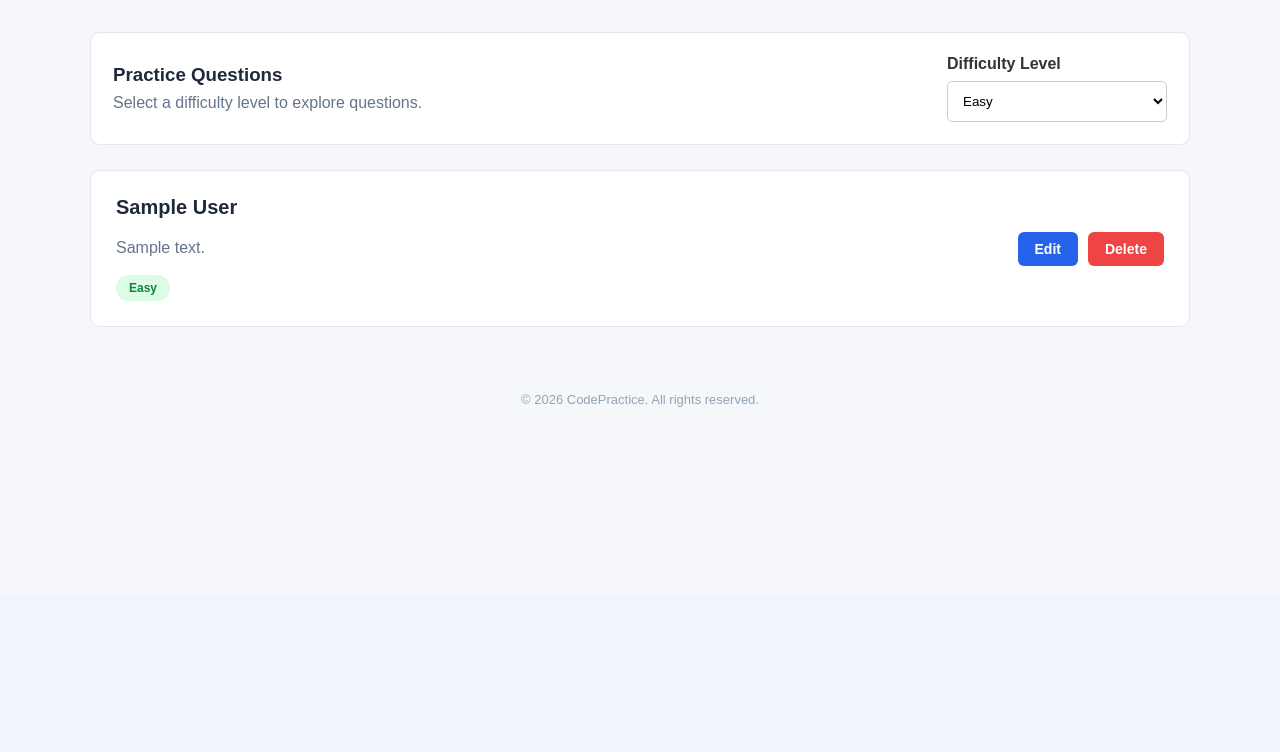
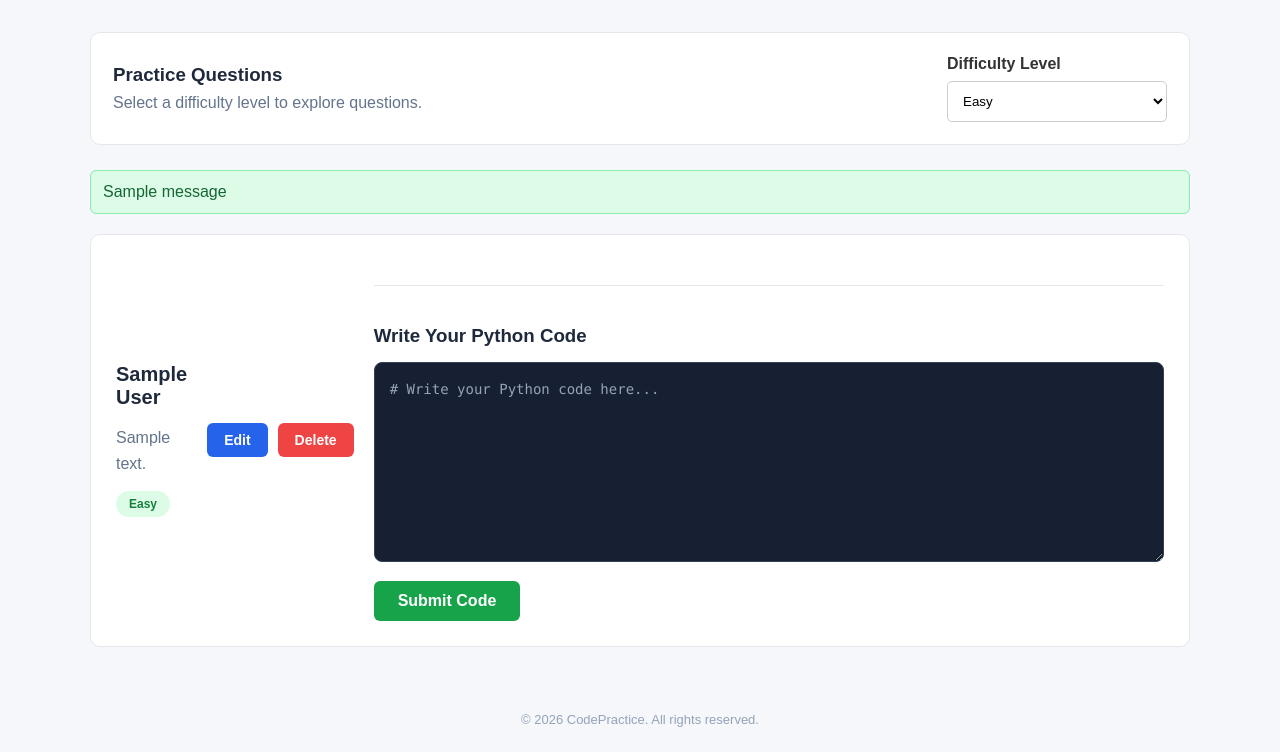
Before and after one commit to AwareHarshal5057/online--coding, a Django app: page /accounts/coding/ in a window 1280 px wide. Shown: the part 205-957 px from the top of the page. Before the commit the page ends 612 px from the top, so only its background shows below. Run offline with Django 5.2, Linux system fonts and the light colour scheme; a user stored in the database is signed in; tables that the repository leaves empty hold one stand-in row (values such as "Sample post"); one stand-in notice (Sample message) is shown.

Commit message:
new file

```diff
--- a/accounts/models.py
+++ b/accounts/models.py
@@ -29,3 +29,23 @@ class CodingQuestion(models.Model):
 
     def __str__(self):
         return self.title
+
+
+
+class CodeSubmission(models.Model):
+    student = models.ForeignKey(
+        'auth.User',
+        on_delete=models.CASCADE
+    )
+
+    question = models.ForeignKey(
+        CodingQuestion,
+        on_delete=models.CASCADE
+    )
+
+    submitted_code = models.TextField()
+
+    submitted_at = models.DateTimeField(auto_now_add=True)
+
+    def __str__(self):
+        return f"{self.student.username} - {self.question.title}"
--- a/accounts/static/accounts/css/style.css
+++ b/accounts/static/accounts/css/style.css
@@ -671,3 +671,60 @@ footer {
         box-sizing: border-box;
     }
 }
+
+
+
+
+/* Python Code Editor */
+
+.python-editor {
+    width: 100%;
+    margin-top: 25px;
+    padding-top: 20px;
+    border-top: 1px solid #e5e7eb;
+}
+
+.python-editor h3 {
+    color: #1e293b;
+    margin-bottom: 15px;
+}
+
+.python-code-input {
+    width: 100%;
+    min-height: 200px;
+    padding: 15px;
+    box-sizing: border-box;
+    background: #172033;
+    color: #e2e8f0;
+    border: 1px solid #334155;
+    border-radius: 8px;
+    font-family: Consolas, monospace;
+    font-size: 14px;
+    line-height: 1.6;
+    resize: vertical;
+}
+
+.python-code-input:focus {
+    outline: none;
+    border-color: #3b82f6;
+}
+
+.python-code-input::placeholder {
+    color: #94a3b8;
+}
+
+.submit-code-btn {
+    width: auto;
+    margin-top: 15px;
+    padding: 11px 24px;
+    background: #16a34a;
+    color: white;
+    border: none;
+    border-radius: 6px;
+    font-weight: bold;
+    cursor: pointer;
+}
+
+.submit-code-btn:hover {
+    background: #15803d;
+}
--- a/accounts/templates/accounts/coding.html
+++ b/accounts/templates/accounts/coding.html
@@ -66,6 +66,14 @@
 
         </section>
 
+        {% if messages %}
+            {% for message in messages %}
+                <div class="submission-message">
+                    {{ message }}
+                </div>
+            {% endfor %}
+        {% endif %}
+
         <section class="questions-list">
 
             {% for q in questions %}
@@ -104,13 +112,47 @@
 
                     </div>
 
+                    <!-- Python Code Editor -->
+
+                    <div class="python-editor">
+
+                        <h3>Write Your Python Code</h3>
+
+                        <form method="POST" action="{% url 'coding' %}">
+
+                            {% csrf_token %}
+
+                            <input type="hidden"
+                                   name="question_id"
+                                   value="{{ q.id }}">
+
+                            <input type="hidden"
+                                   name="difficulty"
+                                   value="{{ selected_difficulty }}">
+
+                            <textarea
+                                name="submitted_code"
+                                class="python-code-input"
+                                placeholder="# Write your Python code here..."
+                                required></textarea>
+
+                            <button type="submit" class="submit-code-btn">
+                                Submit Code
+                            </button>
+
+                        </form>
+
+                    </div>
+
                 </div>
 
             {% empty %}
 
                 <div class="empty-questions">
                     <h3>No Questions Available</h3>
+
                     <p>There are no questions for this difficulty level.</p>
+
                     <a href="{% url 'add_question' %}" class="add-question-btn">
                         Add Your First Question
                     </a>
--- a/accounts/views.py
+++ b/accounts/views.py
@@ -1,10 +1,13 @@
-from django.shortcuts import render, redirect
+
+from django.shortcuts import render, redirect, get_object_or_404
 from django.contrib.auth.forms import UserCreationForm, AuthenticationForm
-from django.contrib.auth import login
+from django.contrib.auth import login, logout
 from django.contrib import messages
 from django.contrib.auth.decorators import login_required
-from django.contrib.auth import logout
-from .models import CodingQuestion
+from django.urls import reverse
+
+from .models import CodingQuestion, CodeSubmission
+
 
 def register(request):
     if request.method == "POST":
@@ -33,26 +36,60 @@ def login_view(request):
 
     return render(request, "accounts/login.html", {"form": form})
 
+
 @login_required
 def home(request):
-    return render(request,"accounts/home.html")
+    return render(request, "accounts/home.html")
+
 
 @login_required
 def logout_view(request):
     if request.method == "POST":
-
         logout(request)
         return redirect("login")
+
     return redirect("home")
 
 
 @login_required
 def coding(request):
 
-    difficulty = request.GET.get("difficulty", "Easy")
+    difficulty = request.GET.get(
+        "difficulty",
+        request.POST.get("difficulty", "Easy")
+    )
 
     if difficulty not in ["Easy", "Medium", "Hard"]:
         difficulty = "Easy"
+
+    if request.method == "POST":
+
+        question_id = request.POST.get("question_id")
+        submitted_code = request.POST.get("submitted_code")
+
+        if not question_id or not submitted_code or not submitted_code.strip():
+            messages.error(request, "Please write your Python code first.")
+
+        else:
+            question = get_object_or_404(
+                CodingQuestion,
+                id=question_id
+            )
+
+            CodeSubmission.objects.create(
+                student=request.user,
+                question=question,
+                submitted_code=submitted_code
+            )
+
+            messages.success(
+                request,
+                "Your code has been submitted successfully!"
+            )
+
+        return redirect(
+            f"{reverse('coding')}?difficulty={difficulty}"
+        )
 
     questions = CodingQuestion.objects.filter(
         difficulty=difficulty
@@ -72,12 +109,11 @@ def add_question(request):
         difficulty = request.POST.get("difficulty")
 
         if title and description and difficulty:
-            question = CodingQuestion(
+            CodingQuestion.objects.create(
                 title=title,
                 description=description,
                 difficulty=difficulty
             )
-            question.save()
 
             messages.success(request, "Question added successfully!")
             return redirect("coding")
@@ -89,7 +125,7 @@ def add_question(request):
 
 @login_required
 def edit_question(request, id):
-    question = CodingQuestion.objects.get(id=id)
+    question = get_object_or_404(CodingQuestion, id=id)
 
     if request.method == "POST":
         question.title = request.POST.get("title")
@@ -108,7 +144,7 @@ def edit_question(request, id):
 
 @login_required
 def delete_question(request, id):
-    question = CodingQuestion.objects.get(id=id)
+    question = get_object_or_404(CodingQuestion, id=id)
 
     if request.method == "POST":
         question.delete()
```
Also changed, not shown: accounts/migrations/0003_codesubmission.py (added).
